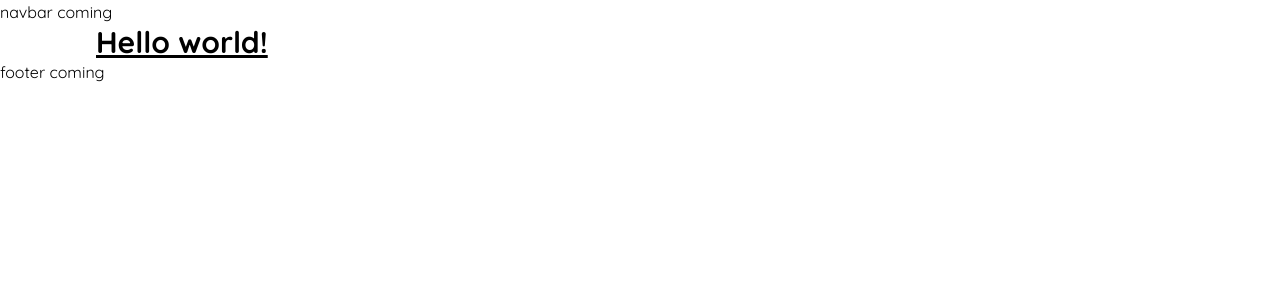
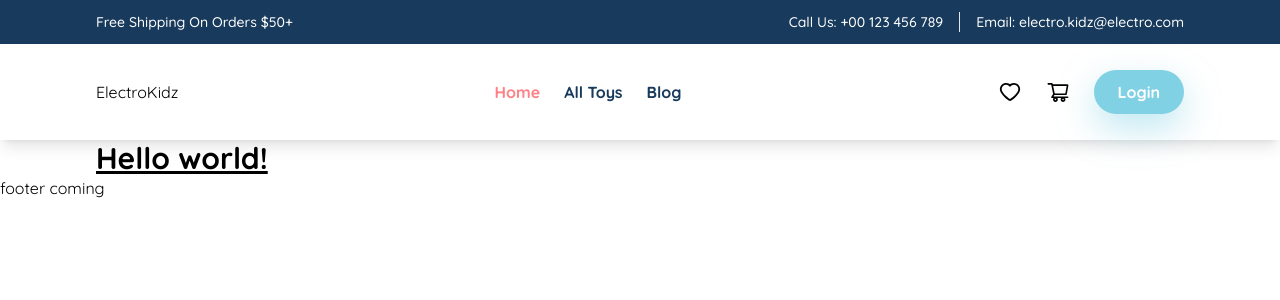
Before and after one commit to foridislam332/Electro_Kidz, a React (Vite) app: page / in a window 1280 px wide. Shown: the top 300 px of the page. Built offline with nearby package versions, Linux system fonts and the light colour scheme.

Commit message:
navbar done

```diff
--- a/package.json
+++ b/package.json
@@ -14,9 +14,12 @@
     "localforage": "^1.10.0",
     "match-sorter": "^6.3.1",
     "react": "^18.2.0",
+    "react-awesome-slider": "^4.1.0",
     "react-dom": "^18.2.0",
+    "react-icons": "^4.8.0",
     "react-router-dom": "^6.11.2",
-    "sort-by": "^1.2.0"
+    "sort-by": "^1.2.0",
+    "typeface-quicksand": "^1.1.13"
   },
   "devDependencies": {
     "@types/react": "^18.0.28",
--- /dev/null
+++ b/src/components/ActiveLink.jsx
@@ -0,0 +1,16 @@
+import { NavLink } from 'react-router-dom';
+
+const ActiveLink = ({ to, children }) => {
+    return (
+        <NavLink to={to}
+            className={({ isActive }) =>
+                isActive
+                    ? "font-bold text-pink"
+                    : "font-bold text-navy"}
+        >
+            {children}
+        </NavLink>
+    );
+};
+
+export default ActiveLink;
--- /dev/null
+++ b/src/components/Shared/MobileNav.jsx
@@ -0,0 +1,40 @@
+
+// react-icons
+import { TfiClose } from "react-icons/tfi";
+import { Link } from "react-router-dom";
+
+const MobileNav = ({ show, toggle }) => {
+    return (
+        <>
+            <div style={show ? { clipPath: 'circle(200% at 100% 0)' } : { clipPath: 'circle(0% at 100% 0)' }} className={`lg:hidden fixed bg-navy origin-top-right text-white w-[250px] h-screen top-0 right-0 z-50 px-6 transition-all duration-300 ease-in`}>
+                <div onClick={toggle} className='absolute top-0 right-0 p-5 text-pink'>
+                    <TfiClose />
+                </div>
+                <ul className='pt-16 flex flex-col gap-3'>
+                    <li>
+                        <Link to='/' onClick={toggle}>
+                            Home
+                        </Link>
+                    </li>
+                    <li>
+                        <Link to='/all-toys' onClick={toggle}>
+                            All Toys
+                        </Link>
+                    </li>
+                    <li>
+                        <Link to='/blog' onClick={toggle}>
+                            Blog
+                        </Link>
+                    </li>
+                    <Link to='/login' className='btn_primary mt-4' onClick={toggle}>
+                        Login
+                    </Link>
+                </ul>
+            </div>
+            {/* overlay */}
+            <div onClick={toggle} className={`fixed lg:hidden w-full h-screen top-0 left-0 z-30 bg-[rgba(0,0,0,.5)] transition-all duration-300 ${show ? 'opacity-100 visible' : 'opacity-0 invisible'}`}></div>
+        </>
+    );
+};
+
+export default MobileNav;
--- a/src/components/Shared/Navbar.jsx
+++ b/src/components/Shared/Navbar.jsx
@@ -1,9 +1,76 @@
+import { useEffect, useState } from "react";
+import { Link } from "react-router-dom";
+import TopBar from "./TopBar";
+import ActiveLink from "../ActiveLink";
+import MobileNav from "./MobileNav";
+
+// react icons
+import { AiOutlineShoppingCart, AiOutlineHeart } from 'react-icons/ai';
+import { HiBars3BottomRight } from 'react-icons/hi2';
+import { TfiClose } from 'react-icons/tfi';
 
 const Navbar = () => {
+    const [show, setShow] = useState(false);
+
+    const [scrollNav, setScrollNav] = useState(false);
+
+    const onNavScroll = () => {
+        if (window.scrollY > 40) {
+            setScrollNav(true);
+        } else {
+            setScrollNav(false);
+        }
+    };
+    useEffect(() => {
+        window.addEventListener("scroll", onNavScroll);
+    }, []);
     return (
-        <div>
-            navbar coming
-        </div>
+        <header>
+            <TopBar />
+            <nav className={`shadow-lg w-full z-50 transition-all duration-300 ease-in-out ${scrollNav ? 'fixed top-0' : ''}`}>
+                <div className="container">
+                    <div className={`flex items-center justify-between transition-all duration-300 ease-in-out ${scrollNav ? 'h-20' : 'h-24'}`}>
+                        {/* logo */}
+                        <Link to='/'>ElectroKidz</Link>
+
+
+                        {/* bars icons */}
+                        <button className="inline-block lg:hidden" onClick={() => setShow(!show)}>
+                            <HiBars3BottomRight className="text-navy hover:text-pink duration-300" size={28} />
+                        </button>
+
+                        <ul className="hidden lg:flex items-center gap-6">
+                            <li>
+                                <ActiveLink to='/'>Home</ActiveLink>
+                            </li>
+                            <li>
+                                <ActiveLink to='/all-toys'>All Toys</ActiveLink>
+                            </li>
+                            <li>
+                                <ActiveLink to='/blog'>Blog</ActiveLink>
+                            </li>
+                        </ul>
+
+                        <ul className="hidden lg:flex items-center gap-6">
+                            <li>
+                                <AiOutlineHeart size={24} />
+                            </li>
+                            <li>
+                                <AiOutlineShoppingCart size={24} />
+                            </li>
+                            <li>
+                                <ActiveLink to='/login'>
+                                    <button className="btn_primary">Login</button>
+                                </ActiveLink>
+                            </li>
+                        </ul>
+
+                        {/* responsive nav */}
+                        <MobileNav show={show} toggle={() => setShow(!show)} />
+                    </div>
+                </div>
+            </nav>
+        </header>
     );
 };
 
--- /dev/null
+++ b/src/components/Shared/TopBar.jsx
@@ -0,0 +1,19 @@
+
+const TopBar = () => {
+    return (
+        <div className="bg-navy text-white py-3">
+            <div className="container">
+                <div className="flex lg:flex-row flex-col items-center justify-between text-sm font-medium text-center space-y-2 lg:space-y-0">
+                    <p>Free Shipping On Orders $50+</p>
+
+                    <div className="md:flex items-center space-y-1 md:space-y-0">
+                        <p className="md:border-r md:mr-4 md:pr-4">Call Us: +00 123 456 789</p>
+                        <p>Email: electro.kidz@electro.com</p>
+                    </div>
+                </div>
+            </div>
+        </div>
+    );
+};
+
+export default TopBar;
--- a/src/index.css
+++ b/src/index.css
@@ -1,6 +1,3 @@
-/* google fonts */
-@import url('https://fonts.googleapis.com/css2? family=Quicksand:wght@400;500;600;700&display=swap');
-
 @tailwind base;
 @tailwind components;
 @tailwind utilities;
@@ -10,3 +7,54 @@
   margin: 0;
   font-family: 'Quicksand', sans-serif;
 }
+
+/* primary button design START */
+.btn_primary {
+  color: #fff;
+  font-weight: 700;
+  text-align: center;
+  background: #81d1e5;
+  padding: 10px 24px;
+  border-radius: 30px;
+  transition: all .3s ease-in-out;
+  box-shadow: 0px 14px 35px #81d1e580;
+  position: relative;
+  overflow: hidden;
+  z-index: 20;
+}
+
+.btn_primary:hover {
+  box-shadow: 0px 14px 35px 0 #ff80868f;
+}
+
+.btn_primary::before,
+.btn_primary::after {
+  content: '';
+  position: absolute;
+  height: 100%;
+  width: 100%;
+  background: #ff8087;
+  border-radius: 30px;
+  top: 0;
+  transition: all .3s ease-in-out;
+  z-index: -1;
+}
+
+.btn_primary::before {
+  left: 0;
+  transform: rotate(-90deg);
+  transform-origin: top left;
+}
+
+.btn_primary::after {
+  right: 0;
+  transform: rotate(-90deg);
+  transform-origin: top right;
+}
+
+.btn_primary:hover:before,
+.btn_primary:hover:after {
+  transform: rotate(0deg);
+}
+
+/* primary button design END */
--- a/src/main.jsx
+++ b/src/main.jsx
@@ -4,6 +4,9 @@ import './index.css'
 import { RouterProvider } from 'react-router-dom'
 import routes from './routes/routes'
 
+// quicksand fonts
+import 'typeface-quicksand';
+
 ReactDOM.createRoot(document.getElementById('root')).render(
   <React.StrictMode>
     <RouterProvider router={routes} />
--- a/tailwind.config.js
+++ b/tailwind.config.js
@@ -11,6 +11,9 @@ export default {
         'blue': '#81d1e5',
         'navy': '#183a5c',
         'gray-text': '#777777',
+      },
+      boxShadow: {
+        'custom': '0px 16px 48px rgba(39, 39, 39, 0.1)',
       },
       container: {
         center: true,
```
Also changed, not shown: .eslintrc.cjs, 1 other file (tests, documents, lock files or other folders).
